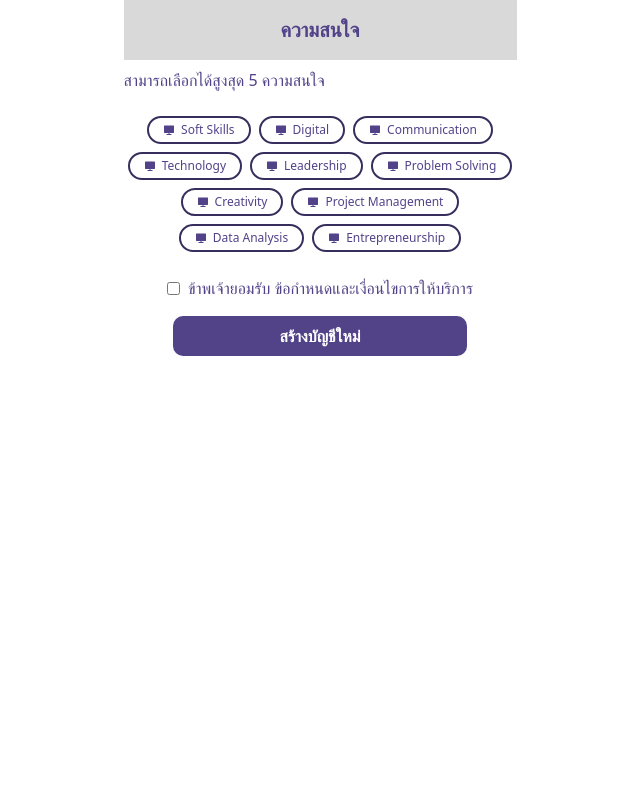
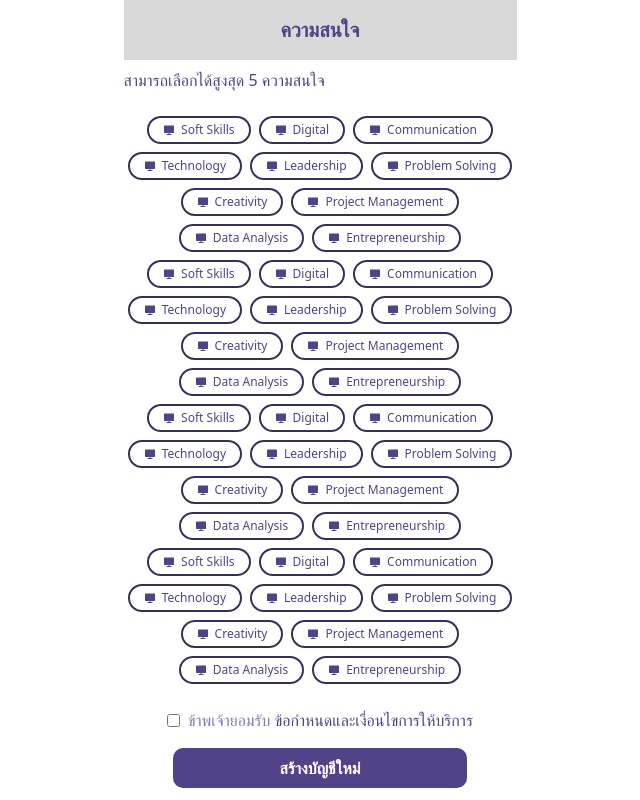
Before and after one commit to Rabbit-Start-x-TTTA/rocket-xp-frontend, a Next.js app: page /onboarding/interests in a window 1280 px wide. Shown: the whole page, without its empty margins (320-960 px from the left). Built offline with nearby package versions, Linux system fonts and the light colour scheme.

Commit message:
style: add hover affect at term & condition

```diff
--- a/src/app/onboarding/interests/interests_data.ts
+++ b/src/app/onboarding/interests/interests_data.ts
@@ -14,6 +14,36 @@ const interests: interest[] = [
   { id: 8, name: "Project Management" },
   { id: 9, name: "Data Analysis" },
   { id: 10, name: "Entrepreneurship" },
+  { id: 11, name: "Soft Skills" },
+  { id: 12, name: "Digital" },
+  { id: 13, name: "Communication" },
+  { id: 14, name: "Technology" },
+  { id: 15, name: "Leadership" },
+  { id: 16, name: "Problem Solving" },
+  { id: 17, name: "Creativity" },
+  { id: 18, name: "Project Management" },
+  { id: 19, name: "Data Analysis" },
+  { id: 20, name: "Entrepreneurship" },
+  { id: 21, name: "Soft Skills" },
+  { id: 22, name: "Digital" },
+  { id: 23, name: "Communication" },
+  { id: 24, name: "Technology" },
+  { id: 25, name: "Leadership" },
+  { id: 26, name: "Problem Solving" },
+  { id: 27, name: "Creativity" },
+  { id: 28, name: "Project Management" },
+  { id: 29, name: "Data Analysis" },
+  { id: 30, name: "Entrepreneurship" },
+  { id: 31, name: "Soft Skills" },
+  { id: 32, name: "Digital" },
+  { id: 33, name: "Communication" },
+  { id: 34, name: "Technology" },
+  { id: 35, name: "Leadership" },
+  { id: 36, name: "Problem Solving" },
+  { id: 37, name: "Creativity" },
+  { id: 38, name: "Project Management" },
+  { id: 39, name: "Data Analysis" },
+  { id: 40, name: "Entrepreneurship" },
 ];
 
 export default interests;
--- a/src/app/onboarding/interests/page.tsx
+++ b/src/app/onboarding/interests/page.tsx
@@ -1,5 +1,6 @@
 import InterestsGrid from "@/components/interests/interestsGrid";
 import interests from "@/app/onboarding/interests/interests_data";
+import Link from "next/link";
 
 export default function InterestsPage() {
   return (
@@ -12,7 +13,11 @@ export default function InterestsPage() {
       <div className="flex items-center justify-center gap-2 mt-4">
         <input type="checkbox" name="accept" />
         <p>
-          <span>ข้าพเจ้ายอมรับ</span>&nbsp;ข้อกำหนดและเงื่อนไขการให้บริการ
+          <span className="opacity-70">ข้าพเจ้ายอมรับ</span>
+          &nbsp;
+          <Link href="#" className="hover:underline">
+            ข้อกำหนดและเงื่อนไขการให้บริการ
+          </Link>
         </p>
       </div>
       <div className="flex items-center justify-center">
```
